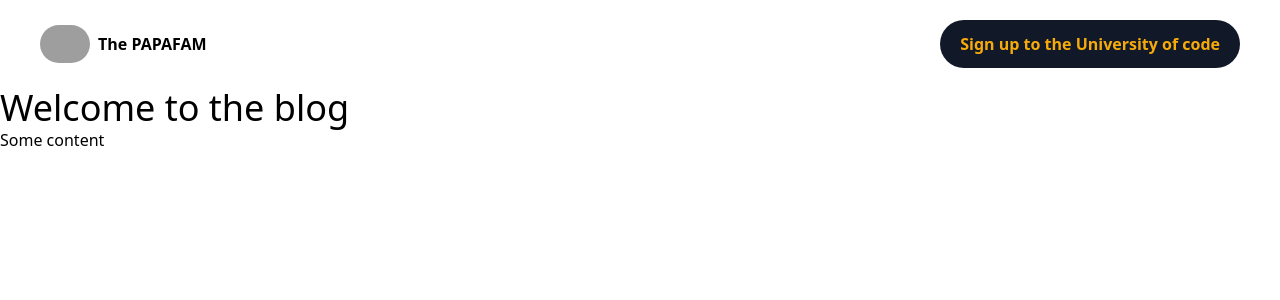
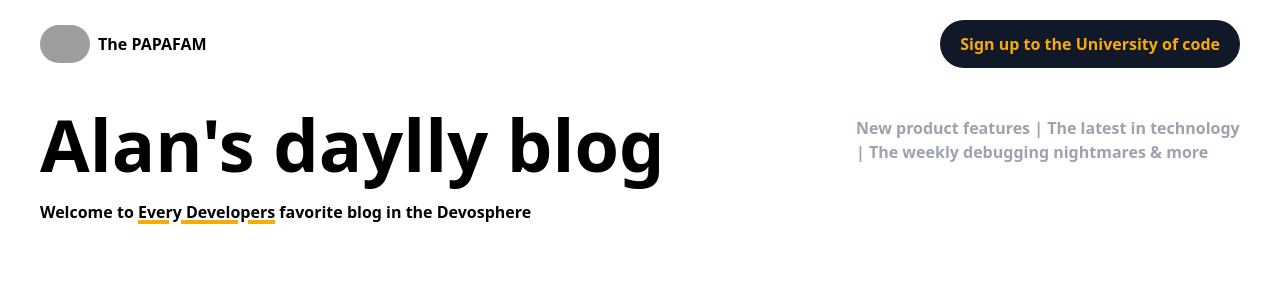
Before and after one commit to Alan-Junqueira/blog-sanityv3-nextjs13, a Next.js app: page / in a window 1280 px wide. Shown: the top 300 px of the page. Built offline with nearby package versions, Linux system fonts and the light colour scheme; grey boxes are pictures that could not be loaded.

Commit message:
feat, style: Building the Banner Component

```diff
--- a/src/app/(user)/layout.tsx
+++ b/src/app/(user)/layout.tsx
@@ -1,3 +1,4 @@
+import Banner from '@/components/Banner';
 import Header from '@/components/Header';
 import '../global.css';
 
@@ -10,6 +11,7 @@
     <html>
       <body>
         <Header />
+        <Banner />
 
         {children}
       </body>
--- a/src/app/(user)/page.tsx
+++ b/src/app/(user)/page.tsx
@@ -3,8 +3,7 @@
 export default function HomePage() {
   return (
     <div>
-      <h1 className='text-4xl'>Welcome to the blog</h1>
-      <p>Some content</p>
+
     </div>
   )
 }
--- /dev/null
+++ b/src/components/Banner.tsx
@@ -0,0 +1,22 @@
+function Banner() {
+  return (
+    <div className="flex flex-col lg:flex-row lg:space-x-5 justify-between font-bold px-10 py-5 mb-10">
+      <div>
+        <h1 className="text-7xl">Alan{"'"}s daylly blog</h1>
+        <h2 className="mt-5 md:md-0">
+          Welcome to{' '}
+          <span className="underline decoration-4 decoration-[#F7AB0A]">
+            Every Developers
+          </span>{' '}
+          favorite blog in the Devosphere
+        </h2>
+      </div>
+      <p className="mt-5 md:mt-2 text-gray-400 max-w-sm">
+        New product features | The latest in technology | The weekly debugging
+        nightmares & more
+      </p>
+    </div>
+  );
+}
+
+export default Banner;
```
